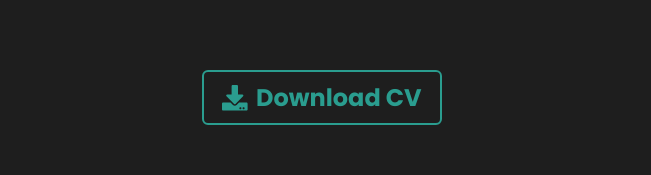
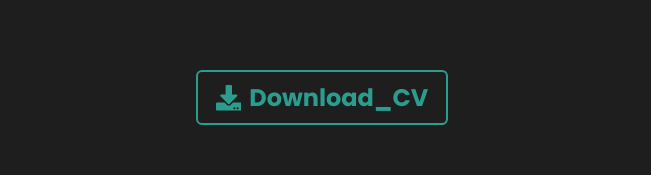
Before and after one commit to mypy125/Portfolio, a React (Vite) app: page / in a window 1280 px wide. Shown: the part 2657-2832 px from the top of the page, without its empty margins (318-969 px from the left). Built offline with nearby package versions, Linux system fonts and the light colour scheme.

Commit message:
added_collorstyle-icons

```diff
--- a/src/components/downloads/DownloadCV.jsx
+++ b/src/components/downloads/DownloadCV.jsx
@@ -11,7 +11,7 @@ const DownloadCV = () => {
           className="download-btn"
         >
           <FaDownload className="download-icon" />
-          Download CV
+          Download_CV
         </a>
       </section>
     );
```
Also changed, not shown: src/components/about/About.css (line endings or trailing spaces).
